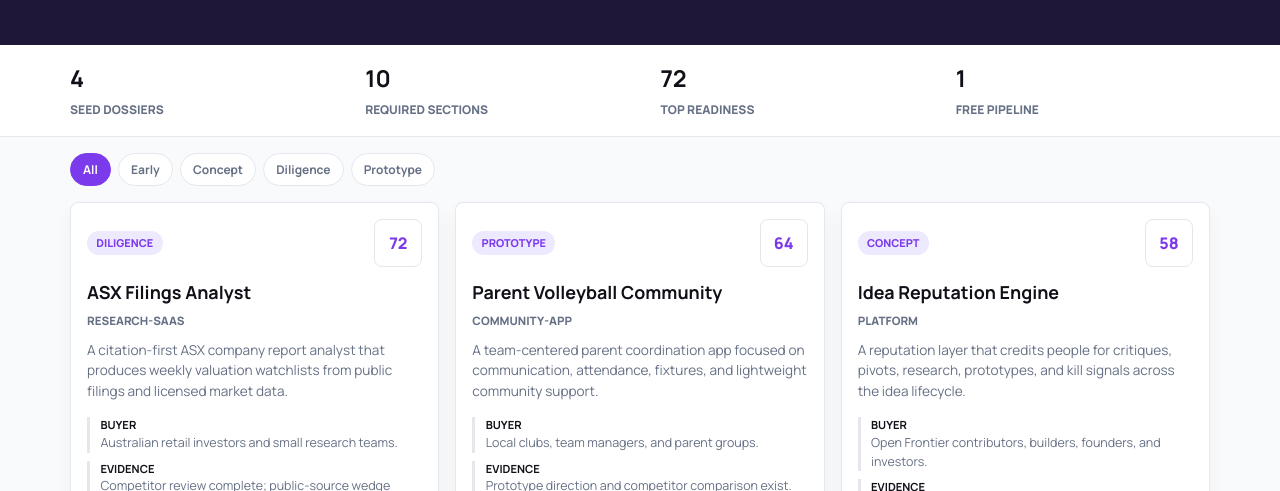
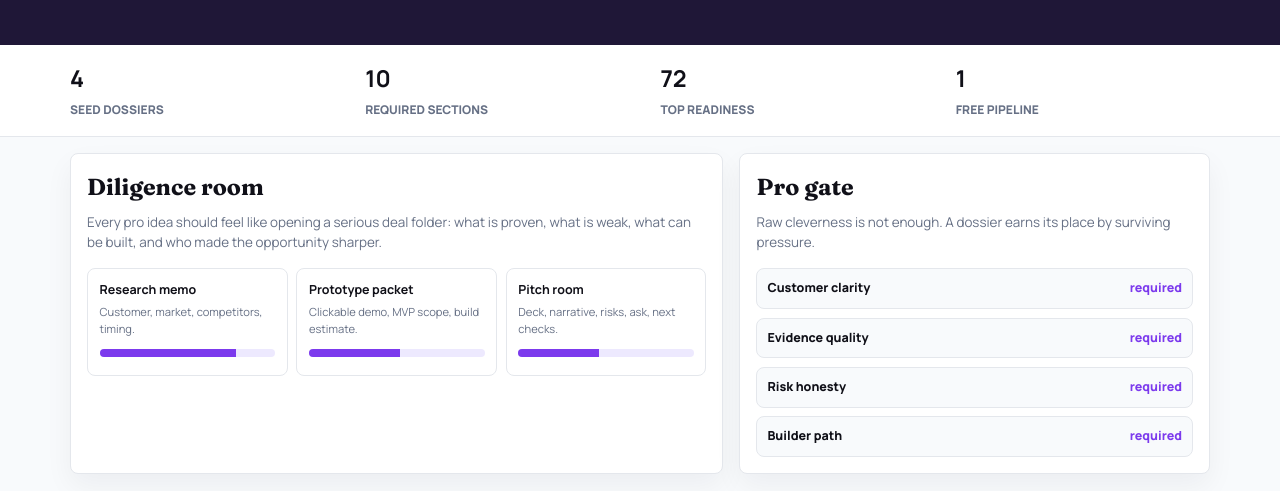
Before and after one commit to proideastore-online/platform, a plain HTML site: page store/index.html in a window 1280 px wide. Shown: the part 309-800 px from the top of the page. Drawn offline with Linux system fonts and the light colour scheme.

Commit message:
Upgrade pro idea store experience

```diff
--- a/store/index.html
+++ b/store/index.html
@@ -35,6 +35,19 @@ h1{font-family:Fraunces,serif;font-size:clamp(2.1rem,5.5vw,4.9rem);line-height:.
 .stat{padding:1rem 1.25rem}
 .stat strong{display:block;font-size:1.45rem}
 .stat span{color:var(--muted);font-size:.75rem;font-weight:800;text-transform:uppercase}
+.room{display:grid;grid-template-columns:minmax(0,1fr) minmax(320px,.72fr);gap:1rem;max-width:1180px;margin:0 auto;padding:1rem 1.25rem}
+.desk,.gate{border:1px solid var(--line);border-radius:8px;background:var(--panel);padding:1rem;box-shadow:0 12px 28px rgba(16,24,40,.05)}
+.desk h2,.gate h2{font-family:Fraunces,serif;font-size:1.45rem;margin-bottom:.45rem}
+.desk p,.gate p{color:var(--muted);font-size:.84rem}
+.diligence-grid{display:grid;grid-template-columns:repeat(3,1fr);gap:.55rem;margin-top:1rem}
+.file{border:1px solid var(--line);border-radius:8px;background:#fff;padding:.72rem;min-height:108px}
+.file strong{display:block;font-size:.78rem;margin-bottom:.3rem}
+.file span{display:block;color:var(--muted);font-size:.7rem}
+.bar{height:8px;border-radius:99px;background:#ede9fe;margin-top:.7rem;overflow:hidden}
+.bar i{display:block;height:100%;background:var(--accent)}
+.gate-list{display:grid;gap:.55rem;margin-top:1rem}
+.gate-row{display:flex;justify-content:space-between;gap:.8rem;border:1px solid var(--line);border-radius:8px;background:var(--paper);padding:.62rem;font-size:.78rem;font-weight:800}
+.gate-row span:last-child{color:var(--accent)}
 .toolbar{display:flex;flex-wrap:wrap;gap:.45rem;max-width:1180px;margin:0 auto;padding:1rem 1.25rem}
 .filter{border:1px solid var(--line);border-radius:999px;background:var(--panel);color:var(--muted);cursor:pointer;font:700 .75rem Manrope,system-ui,sans-serif;padding:.44rem .75rem}
 .filter.active{background:var(--accent);border-color:var(--accent);color:white}
@@ -60,7 +73,9 @@ h1{font-family:Fraunces,serif;font-size:clamp(2.1rem,5.5vw,4.9rem);line-height:.
 .panel ul{display:grid;gap:.45rem;list-style:none}
 .panel li:before{content:"";display:inline-block;width:7px;height:7px;background:var(--accent);border-radius:99px;margin-right:.45rem}
 footer{border-top:1px solid var(--line);background:var(--panel);color:var(--muted);font-size:.75rem;padding:1rem;text-align:center}
+@media(max-width:940px){.room{grid-template-columns:1fr}.diligence-grid{grid-template-columns:1fr 1fr}}
 @media(max-width:840px){.hero-inner{grid-template-columns:1fr}.strip-inner{grid-template-columns:repeat(2,1fr)}.section-inner{grid-template-columns:1fr}nav{display:none}}
+@media(max-width:560px){.diligence-grid{grid-template-columns:1fr}}
 </style>
 </head>
 <body>
@@ -102,6 +117,28 @@ footer{border-top:1px solid var(--line);background:var(--panel);color:var(--mute
       <div class="stat"><strong>72</strong><span>top readiness</span></div>
       <div class="stat"><strong>1</strong><span>free pipeline</span></div>
     </div>
+  </section>
+
+  <section class="room" aria-label="Diligence room">
+    <div class="desk">
+      <h2>Diligence room</h2>
+      <p>Every pro idea should feel like opening a serious deal folder: what is proven, what is weak, what can be built, and who made the opportunity sharper.</p>
+      <div class="diligence-grid">
+        <div class="file"><strong>Research memo</strong><span>Customer, market, competitors, timing.</span><div class="bar"><i style="width:78%"></i></div></div>
+        <div class="file"><strong>Prototype packet</strong><span>Clickable demo, MVP scope, build estimate.</span><div class="bar"><i style="width:52%"></i></div></div>
+        <div class="file"><strong>Pitch room</strong><span>Deck, narrative, risks, ask, next checks.</span><div class="bar"><i style="width:46%"></i></div></div>
+      </div>
+    </div>
+    <aside class="gate">
+      <h2>Pro gate</h2>
+      <p>Raw cleverness is not enough. A dossier earns its place by surviving pressure.</p>
+      <div class="gate-list">
+        <div class="gate-row"><span>Customer clarity</span><span>required</span></div>
+        <div class="gate-row"><span>Evidence quality</span><span>required</span></div>
+        <div class="gate-row"><span>Risk honesty</span><span>required</span></div>
+        <div class="gate-row"><span>Builder path</span><span>required</span></div>
+      </div>
+    </aside>
   </section>
 
   <div class="toolbar" id="dossiers">
@@ -174,7 +211,7 @@ buttons.forEach((button) => {
   });
 });
 
-fetch('/registry.json')
+fetch('registry.json')
   .then((response) => response.json())
   .then((data) => {
     dossiers = data.dossiers || [];
```
Also changed, not shown: .github/workflows/deploy-store.yml (added).
